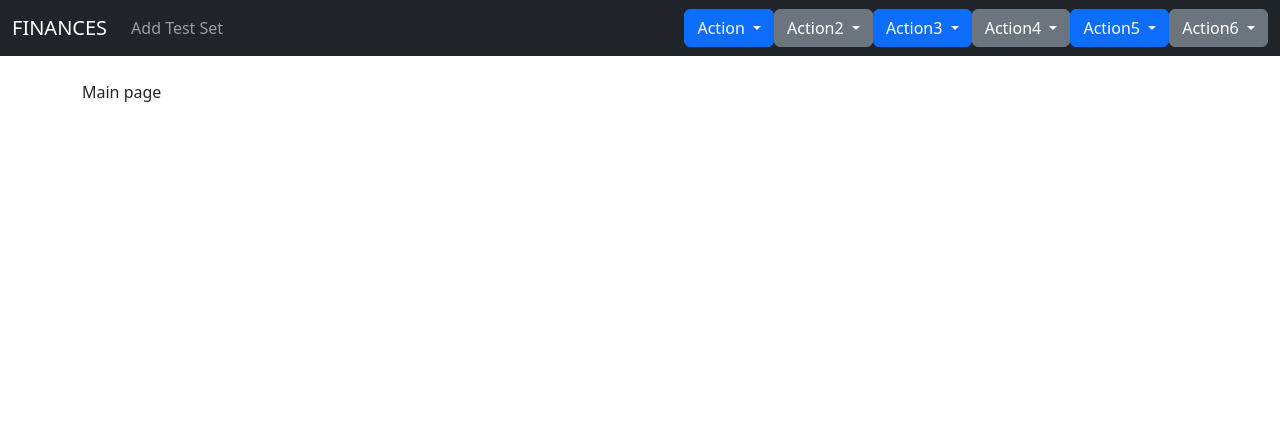
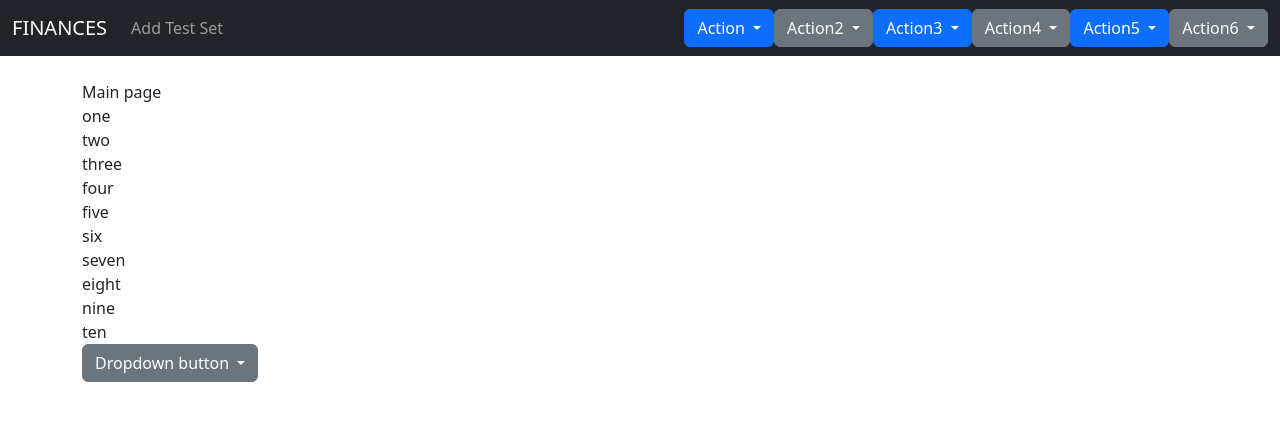
Before and after one commit to JustinMutinta/finance_review, a Django app: page / in a window 1280 px wide. Shown: the top 421 px of the page. Run offline with Django 4.2, Linux system fonts and the light colour scheme.

Commit message:
Able to get the list onto the main page

```diff
--- a/finance/finances/templates/home.html
+++ b/finance/finances/templates/home.html
@@ -4,4 +4,21 @@
 
 Main page
 
+{% for info in information %}
+<br>{{ info }}
+{% endfor %}
+
+<div class="dropdown">
+  <button class="btn btn-secondary dropdown-toggle" type="button" data-bs-toggle="dropdown" aria-expanded="false">
+    Dropdown button
+  </button>
+  <ul class="dropdown-menu">
+    {% for info in information %}
+      <li>{{ info }}</li>
+    {% endfor %}
+  </ul>
+</div>
+
+
+
 {% endblock content %}
--- a/finance/finances/views.py
+++ b/finance/finances/views.py
@@ -1,6 +1,10 @@
 from django.shortcuts import render
 
 # Create your views here.
+information = ["one", 'two', 'three', 'four', 'five', 'six', 'seven', 'eight', 'nine', 'ten']
+
+
+
 
 def home(request):
-    return render(request, 'home.html')
+    return render(request, 'home.html', {'information': information})
```
